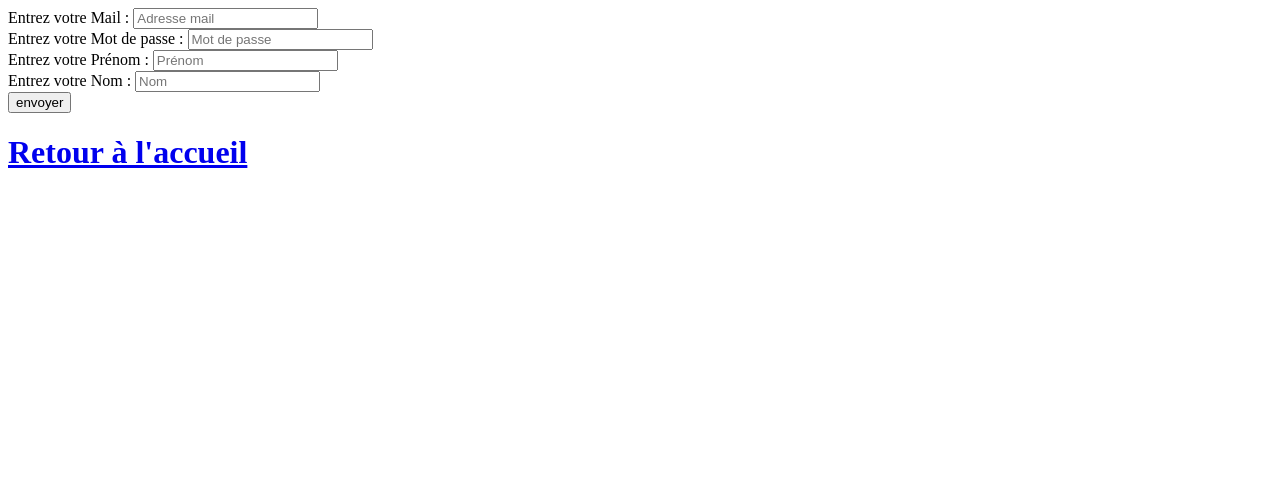
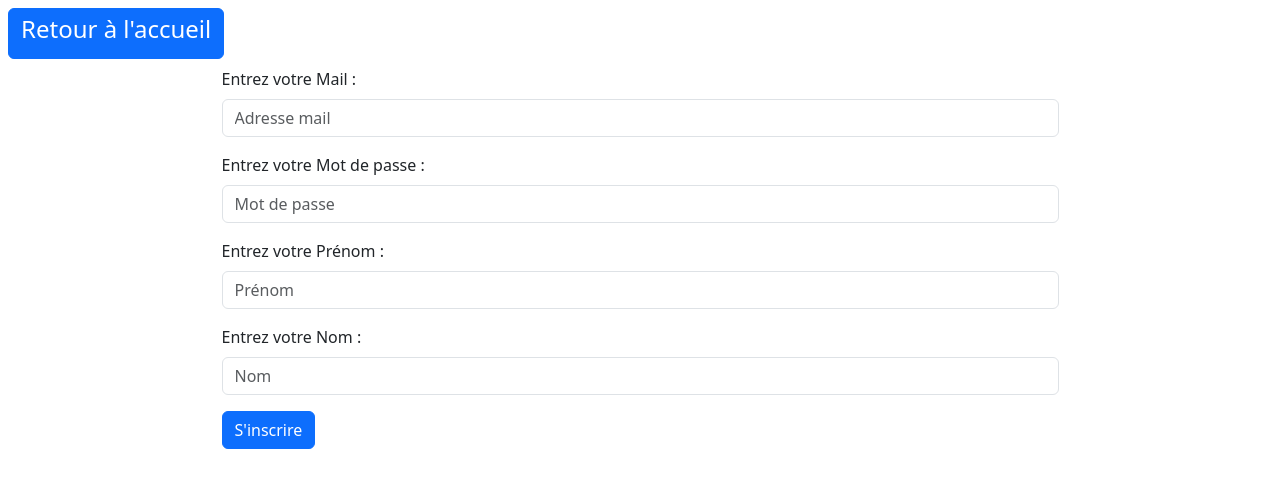
Before and after one commit to courumix/Hotel-Neptune, a PHP site: page /inscription.php in a window 1280 px wide. Shown: the top 488 px of the page. Run offline with PHP 8.4, Linux system fonts and the light colour scheme.

Commit message:
new connexion et inscription

```diff
--- a/public/inscription.php
+++ b/public/inscription.php
@@ -56,21 +56,32 @@ if ($_SERVER['REQUEST_METHOD'] === 'POST') {
 <head>
     <meta charset="UTF-8">
     <meta name="viewport" content="width=device-width, initial-scale=1.0">
+    <link href="https://cdn.jsdelivr.net/npm/bootstrap@5.3.3/dist/css/bootstrap.min.css" rel="stylesheet" integrity="sha384-QWTKZyjpPEjISv5WaRU9OFeRpok6YctnYmDr5pNlyT2bRjXh0JMhjY6hW+ALEwIH" crossorigin="anonymous">
     <title>Inscription</title>
 </head>
 <body>
-<form method="POST" action="">
-        Entrez votre Mail : <input type="email" name="newmail" placeholder="Adresse mail" required>
-        <br>
-        Entrez votre Mot de passe : <input type="password" name="newpassword" placeholder="Mot de passe" required>
-        <br>
-        Entrez votre Prénom : <input type="text" name="newfirstname" placeholder="Prénom" required>
-        <br>
-        Entrez votre Nom : <input type="text" name="newlastname" placeholder="Nom" required>
-        <br>
-        <input type="submit" value="envoyer">
-        </div>
+<a class="btn btn-primary m-2" href="index.php"><h4>Retour à l'accueil</h4></a>
+
+<div class="container">
+    <form class="w-75 mx-auto" method="POST" action="">
+      <div class="mb-3">
+        <label for="exampleInputEmail1" class="form-label">Entrez votre Mail : </label>
+        <input type="email" name="newmail" placeholder="Adresse mail" required class="form-control" id="exampleInputEmail1" aria-describedby="emailHelp">
+      </div>
+      <div class="mb-3">
+        <label for="exampleInputPassword1" class="form-label">Entrez votre Mot de passe : </label>
+        <input type="password" name="newpassword" placeholder="Mot de passe" required class="form-control" id="exampleInputPassword1">
+      </div>
+      <div class="mb-3">
+        <label for="exampleInputPassword1" class="form-label">Entrez votre Prénom : </label>
+        <input type="password" name="newfirstname" placeholder="Prénom" required class="form-control" id="exampleInputPassword1">
+      </div>
+      <div class="mb-3">
+        <label for="exampleInputPassword1" class="form-label">Entrez votre Nom : </label>
+        <input type="password" name="newlastname" placeholder="Nom" required class="form-control" id="exampleInputPassword1">
+      </div>
+      <input type="submit" value="S'inscrire" class="btn btn-primary">
     </form>
-<a href="index.php"><h1>Retour à l'accueil</h1></a>
+</div>
 </body>
 </html>
```
Also changed, not shown: public/connexion.php (+14 -8 lines).
